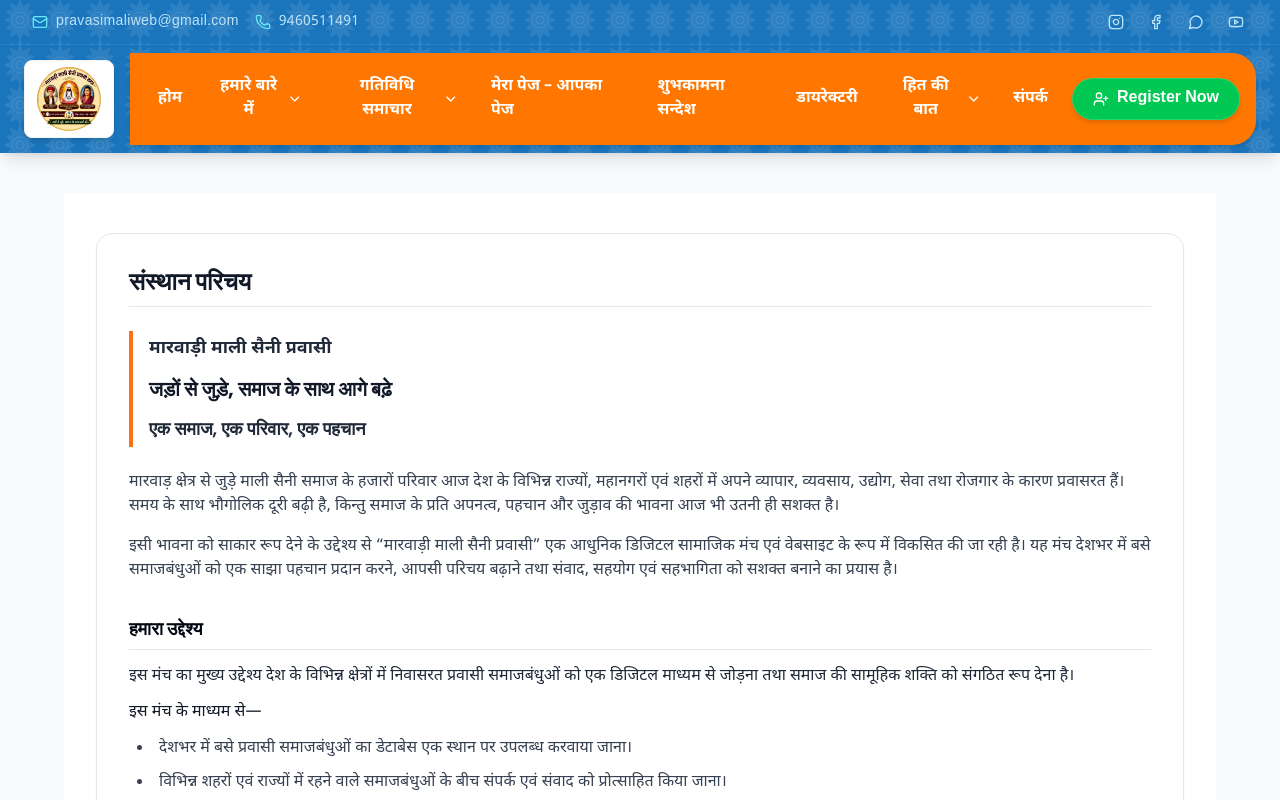
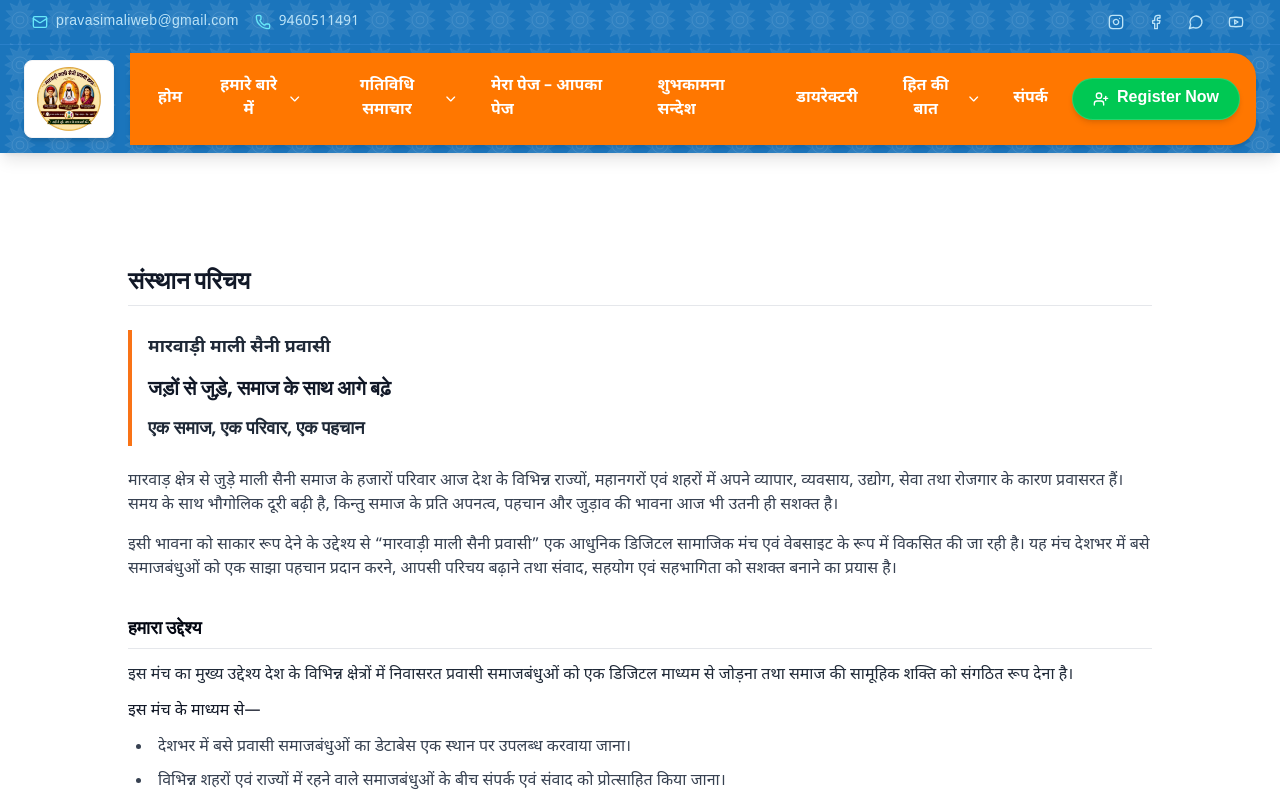
Before and after one commit to Shankarsuthar27/mali-samaj, a React (Vite) app: page /#/about in a window 1280 px wide. Shown: the top 800 px of the page. Built offline with nearby package versions, Linux system fonts and the light colour scheme.

Commit message:
Update blog detail top back button label to clarify it returns to all blogs list

```diff
--- a/src/pages/AboutPage.tsx
+++ b/src/pages/AboutPage.tsx
@@ -108,7 +108,7 @@ export const AboutPage: React.FC = () => {
   const currentTitle = subpageTitles[subpage || 'institute-intro'] || 'हमारे बारे में';
 
   return (
-    <div className="min-h-screen bg-gray-50 font-devanagari py-10">
+    <div className="min-h-screen bg-white font-devanagari py-10">
 
       {/* Header Banner */}
       {/* <div className="bg-mandala-pattern text-white py-12 px-4 text-center border-b border-blue-400/20 shadow-md">
@@ -123,7 +123,7 @@ export const AboutPage: React.FC = () => {
 
       <div className="max-w-6xl mx-auto px-4 sm:px-6 lg:px-8 py-10 terms-and-conditions">
         {/* Main Content Area */}
-        <div className="bg-white rounded-2xl p-3 xs:p-4 sm:p-8 shadow-sm border border-gray-200 space-y-6">
+        <div className="bg-white rounded-2xl p-3 xs:p-4 sm:p-8  space-y-6">
 
           {(!subpage || subpage === 'institute-intro') && (
             <div className="space-y-6 text-gray-800 leading-relaxed font-devanagari">
@@ -652,7 +652,7 @@ export const AboutPage: React.FC = () => {
                     onClick={() => setSelectedPost(null)}
                     className="text-xs sm:text-sm font-bold text-orange-600 hover:text-orange-800 flex items-center space-x-1"
                   >
-                    <span>&lt; पिछला लेख</span>
+                    <span>&lt; सभी ब्लॉग (Back to All Blogs)</span>
                   </button>
 
                   {/* Headline */}
```
